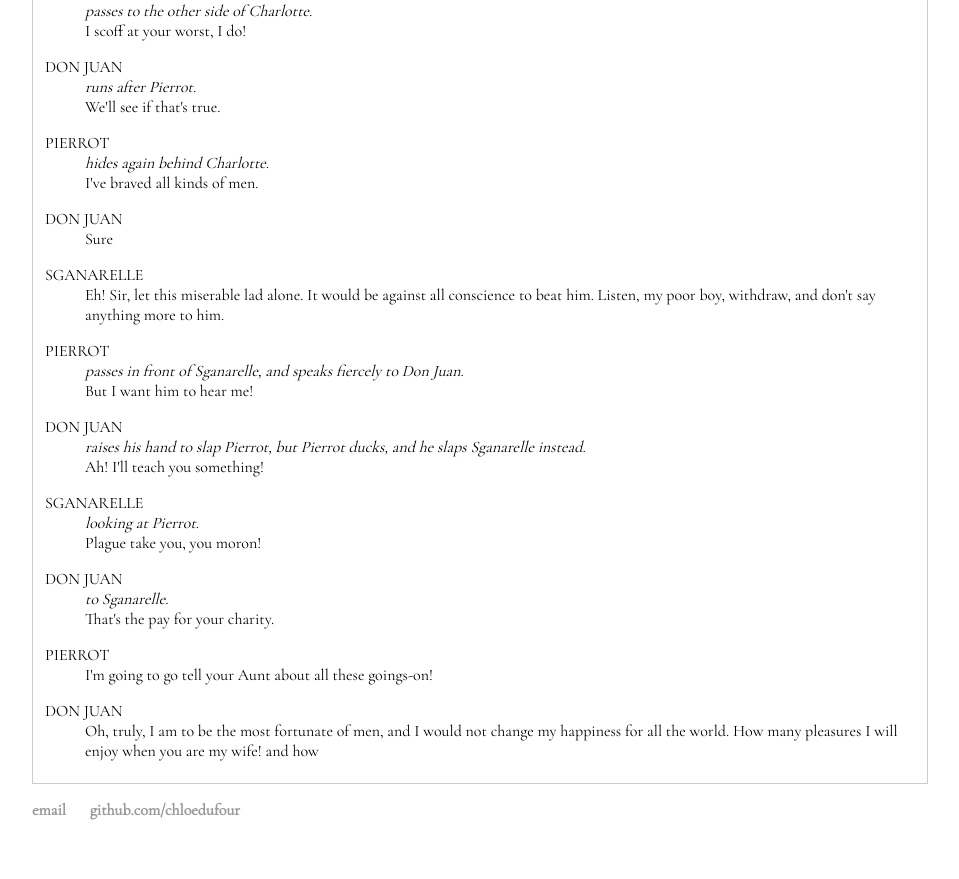
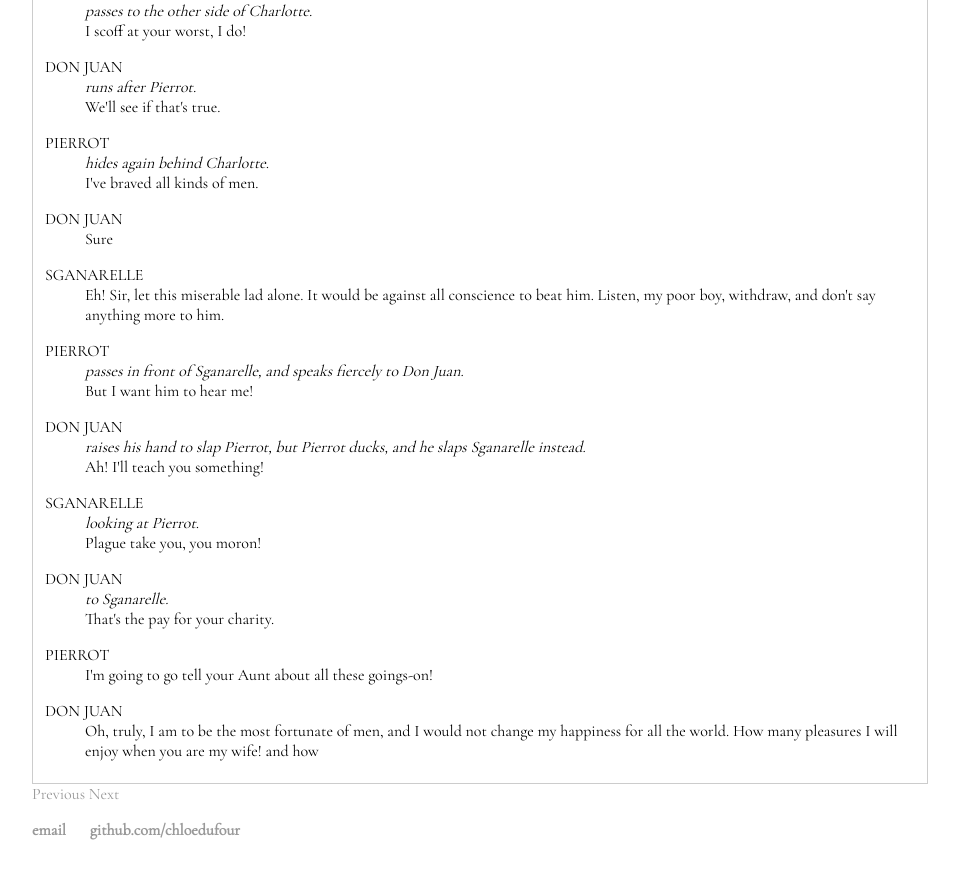
Before and after one commit to chloedufour/cdufour.github.io, a Jekyll site: the page built from final/DonJuan/Act2/enscene3.html, in a window 1280 px wide and 900 px high, scrolled down 2063 px. Shown: the top 879 px of the window, without its empty margins (160-1119 px from the left). Built offline with Jekyll 4.4.1, drawn with Linux system fonts in a browser that asks for light colours.

Commit message:
Update enscene3.html

```diff
--- a/final/DonJuan/Act2/enscene3.html
+++ b/final/DonJuan/Act2/enscene3.html
@@ -629,6 +629,8 @@
          </dl>
 
       </div>
+   <a class="prev" href="/final/DonJuan/Act2/enscene2.html">Previous</a>
+<a class="next" href="/final/DonJuan/Act2/enscene4.html">Next</a>
       <script>
 function openCity(evt, cityName) {
     var i, tabcontent, tablinks;
```
